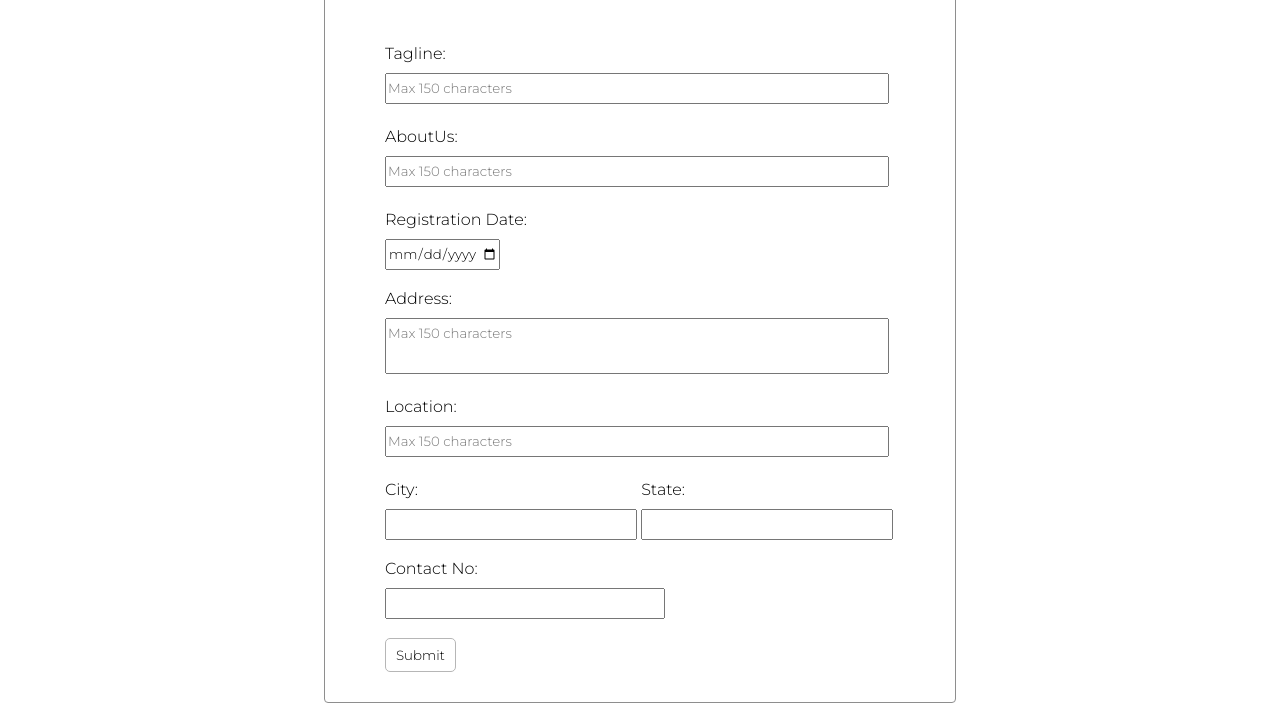
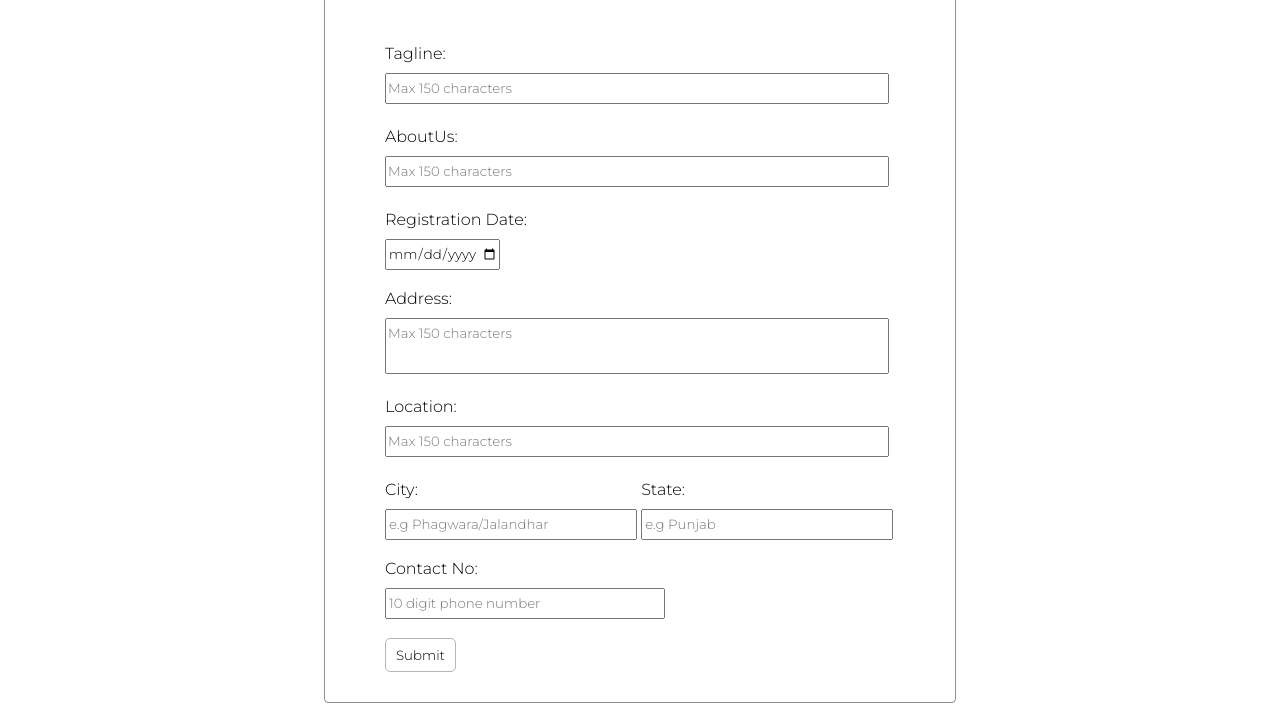
Before and after one commit to amriteshanand0129/Owner_profile, a plain HTML site: page index.html in a window 1280 px wide. Shown: the part 162-873 px from the top of the page. Drawn offline with Linux system fonts and the light colour scheme.

Commit message:
Placeholders fixed

```diff
--- a/index.html
+++ b/index.html
@@ -45,13 +45,13 @@
                 <label for="City" id="Citylabel">City: </label>
                 <label for="State" id="Statelabel">State: </label>
                 <br>
-                <input type="text" name="City" id="City" maxlength="30">
+                <input type="text" name="City" id="City" maxlength="30" placeholder="e.g Phagwara/Jalandhar" onfocus="this.placeholder=''">
                 <label for="State" id="Statelabel2">State: </label>
-                <input type="text" name="State" id="State" maxlength="30">
+                <input type="text" name="State" id="State" maxlength="30" placeholder="e.g Punjab" onfocus="this.placeholder=''">
                 <br><br>
                 <label for="Contact">Contact No: </label>
                 <br>
-                <input type="tel" name="Contact" id="Contact" maxlength="10" width="90%">
+                <input type="tel" name="Contact" id="Contact" maxlength="10" placeholder="10 digit phone number" onfocus="this.placeholder=''">
                 <br><br>
                 <button id="save" name="save">Submit</button>
             </form>
```
